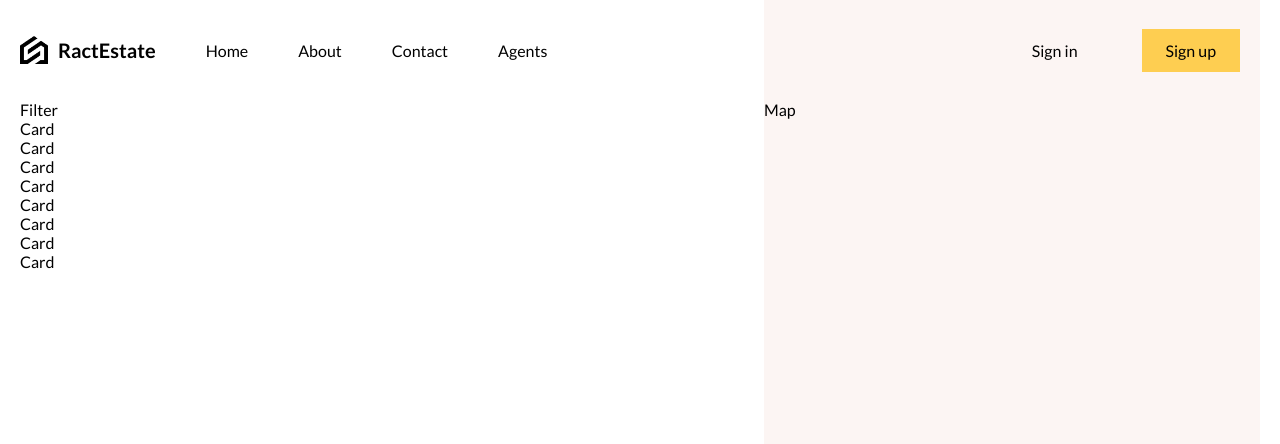
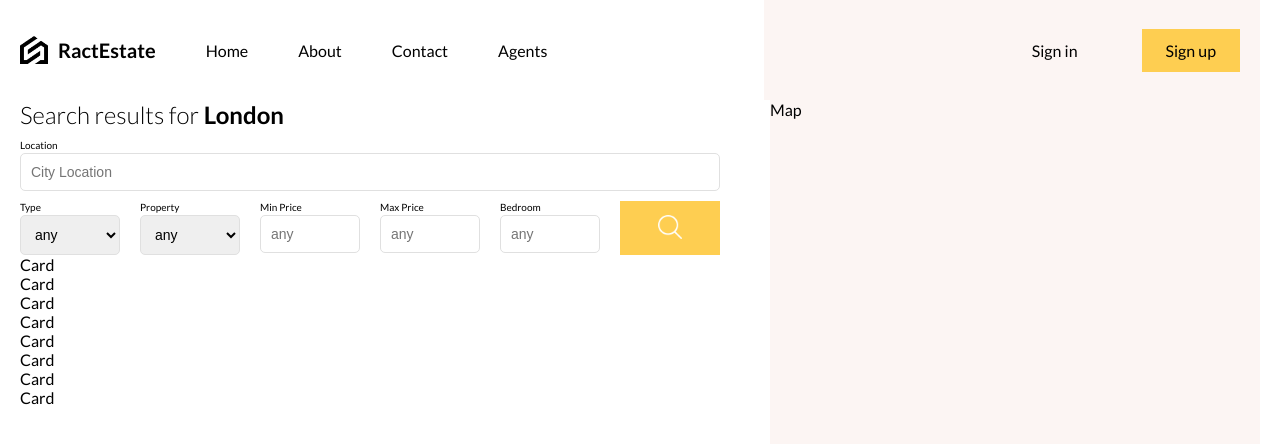
Before and after one commit to Narotam-Mishra/react-real-estate-app, a React (Vite) app: page /list in a window 1280 px wide. Shown: the top 444 px of the page. Built offline with nearby package versions, Linux system fonts and the light colour scheme.

Commit message:
react-real-estate_app_1.13_filter_page_design

```diff
--- a/src/components/filter/Filter.jsx
+++ b/src/components/filter/Filter.jsx
@@ -2,8 +2,73 @@
 
 const Filter = () => {
   return (
-    <div className='filter'>Filter</div>
-  )
+    <div className="filter">
+      <h1>
+        Search results for <b>London</b>
+      </h1>
+      <div className="top">
+        <div className="item">
+          <label htmlFor="city">Location</label>
+          <input
+            type="text"
+            id="city"
+            name="city"
+            placeholder="City Location"
+          />
+        </div>
+      </div>
+      <div className="bottom">
+        <div className="item">
+          <label htmlFor="type">Type</label>
+          <select name="type" id="type">
+          <option value="any">any</option>
+            <option value="buy">Buy</option>
+            <option value="rent">Rent</option>
+          </select>
+        </div>
+        <div className="item">
+          <label htmlFor="property">Property</label>
+          <select name="property" id="property">
+          <option value="">any</option>
+            <option value="apartment">Apartment</option>
+            <option value="house">House</option>
+            <option value="condo">Condo</option>
+            <option value="land">Land</option>
+          </select>
+        </div>
+        <div className="item">
+          <label htmlFor="minPrice">Min Price</label>
+          <input
+            type="number"
+            id="minPrice"
+            name="minPrice"
+            placeholder="any"
+          />
+        </div>
+        <div className="item">
+          <label htmlFor="maxPrice">Max Price</label>
+          <input
+            type="number"
+            id="maxPrice"
+            name="maxPrice"
+            placeholder="any"
+          />
+        </div>
+        <div className="item">
+          <label htmlFor="bedroom">Bedroom</label>
+          <input
+            type="text"
+            id="bedroom"
+            name="bedroom"
+            placeholder="any"
+          />
+        </div>
+        <button>
+          <img src="./search.png" alt="search_icon" />
+        </button>
+      </div>
+    </div>
+  );
 }
 
 export default Filter
--- a/src/components/filter/Filter.scss
+++ b/src/components/filter/Filter.scss
@@ -1,4 +1,54 @@
 
 .filter{
+    display: flex;
+    flex-direction: column;
+    gap: 10px;
 
+    h1{
+        font-weight: 300;
+        font-size: 24px;
+    }
+
+    .item{
+        display: flex;
+        flex-direction: column;
+        gap: 2px;
+
+        label{
+            font-size: 10px;
+        }
+
+        input, select{
+            width: 100px;
+            padding: 10px;
+            border: 1px solid #e0e0e0;
+            border-radius: 5px;
+            font-size: 14px;
+        }
+    }
+
+    .top{
+        input{
+            width: 100%;
+        }
+    }
+
+    .bottom{
+        display: flex;
+        justify-content: space-between;
+        gap: 20px;
+
+        button{
+            width: 100px;
+            padding: 10px;
+            border: none;
+            cursor: pointer;
+            background-color: #fece51;
+
+            img{
+                width: 24px;
+                height: 24px;
+            }
+        }
+    }
 }
--- a/src/components/navbar/Navbar.scss
+++ b/src/components/navbar/Navbar.scss
@@ -62,6 +62,8 @@
         a{
             padding: 12px 24px;
             margin: 20px;
+            z-index: 101;
+            cursor: pointer;
         }
 
         .register{
```
